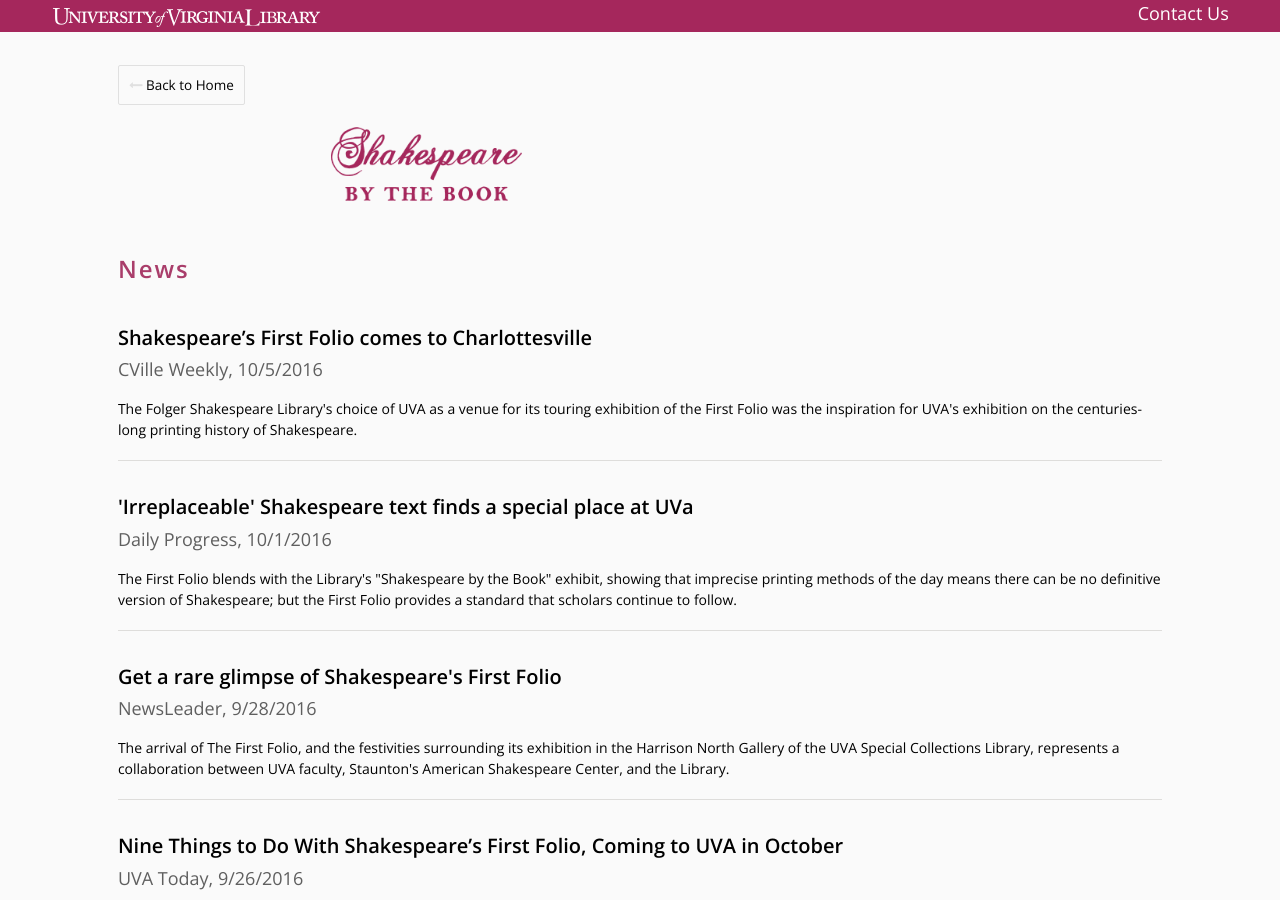
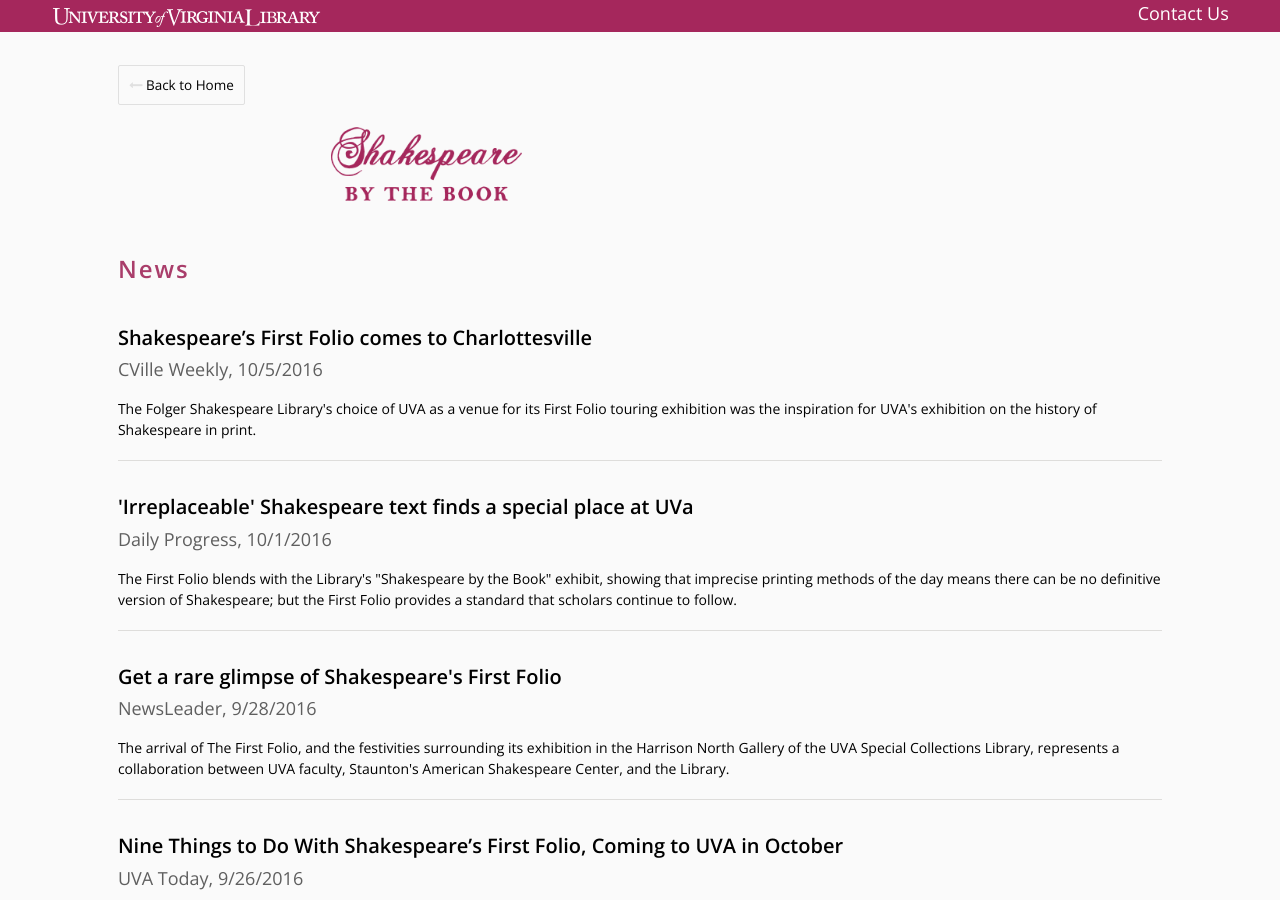
Before and after one commit to uvalib/shakespeare, a Jekyll site: the page built from news.html, in a window 1280 px wide and 900 px high. Built offline with Jekyll 4.4.1, drawn with Linux system fonts in a browser that asks for light colours; nearby versions of some CDN libraries.

Commit message:
Update 2016-04-17-first-folio-cville.html

```diff
--- a/_news/2016-04-17-first-folio-cville.html
+++ b/_news/2016-04-17-first-folio-cville.html
@@ -2,6 +2,6 @@
 title: "Shakespeare’s First Folio comes to Charlottesville"
 link: "http://www.c-ville.com/shakespeares-first-folio-comes-charlottesville/#.V_VYqsl37dB"
 subtitle: "CVille Weekly, 10/5/2016"
-copy: "The Folger Shakespeare Library's choice of UVA as a venue for its touring exhibition of the First Folio was the inspiration for UVA's exhibition on the centuries-long printing history of Shakespeare."
+copy: "The Folger Shakespeare Library's choice of UVA as a venue for its First Folio touring exhibition was the inspiration for UVA's exhibition on the history of Shakespeare in print."
 published_date: ""
 ---
```
